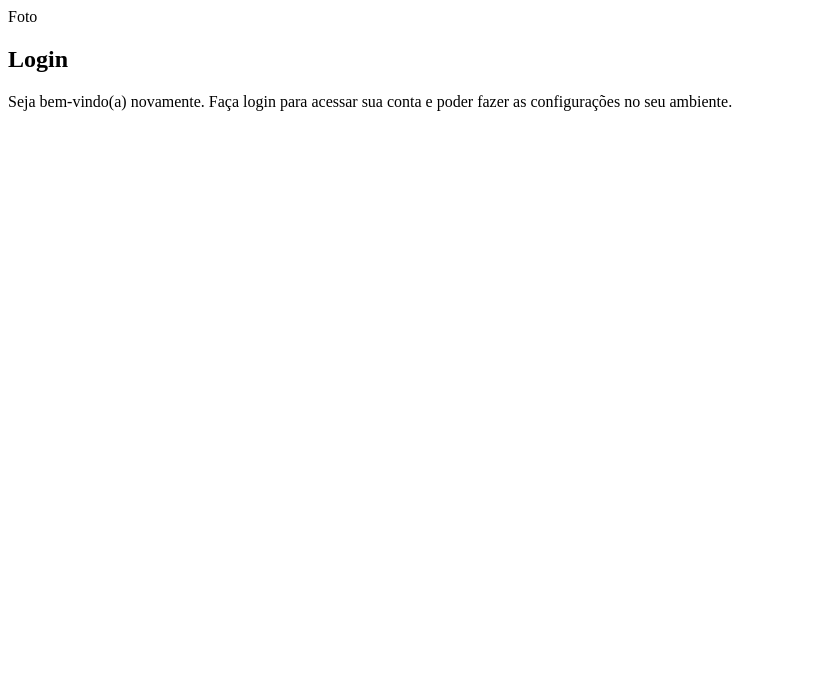
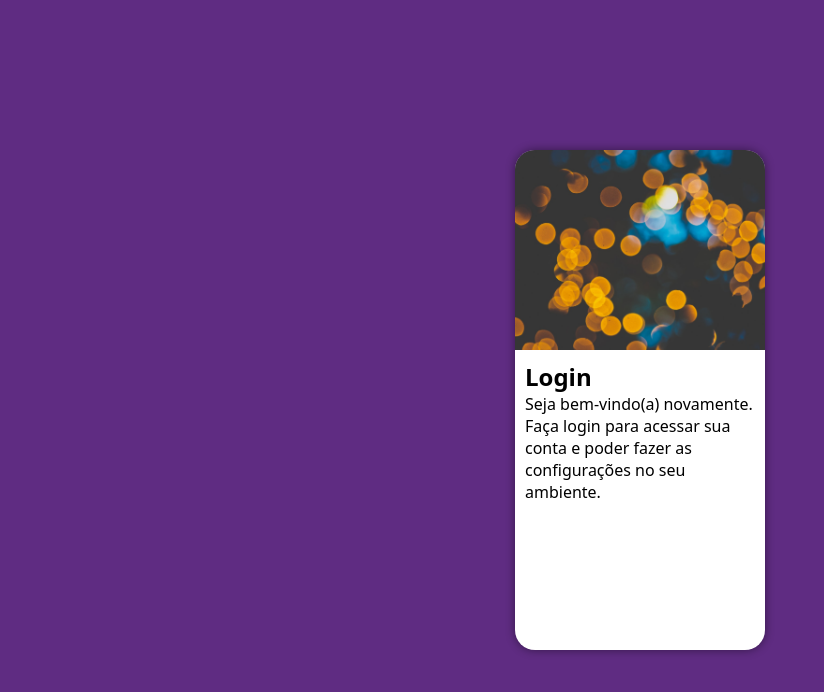
Before and after one commit to viniciustixu/Projeto-login, a plain HTML site: page index.html in a window 1280 px wide. Shown: the whole page, without its empty margins (0-824 px from the left). Drawn offline with Linux system fonts and the light colour scheme.

Commit message:
Primeiro passo projeto-login

```diff
--- a/estilos/style.css
+++ b/estilos/style.css
@@ -4,3 +4,49 @@
     Verde: #49a09d
     Lilás: #5f2c82
 */
+
+* {
+    font-family: system-ui, -apple-system, BlinkMacSystemFont, 'Segoe UI', Roboto, Oxygen, Ubuntu, Cantarell, 'Open Sans', 'Helvetica Neue', sans-serif;
+    padding: 0px;
+    margin: 0px;
+    box-sizing: border-box;
+}
+
+body, html {
+    background-color: #5f2c82;
+    height: 100vh;
+    width: 100vw;
+}
+
+main {
+    position: relative;
+    height: 100vh;
+    width: 100vw;
+}
+
+section#login {
+    position: absolute;
+    top: 50%;
+    left: 50%;
+    transform: translate(-50%, -50%);
+    overflow: hidden;
+
+    background-color: white;
+    width: 250px;
+    height: 500px;
+    border-radius: 20px;
+    box-shadow: 0px 0px 10px rgba(0, 0, 0, 0.450);
+}
+
+section#login > div#imagem {
+    display: block;
+    background: #5f2c82 url(../imagens/luzes.jpg) no-repeat;
+    background-size: cover;
+    background-position: center center;
+    height: 200px;
+}
+
+section#login > div#formulario {
+    padding: 10px;
+    display: block;
+}
--- a/index.html
+++ b/index.html
@@ -11,11 +11,14 @@
     <main>
         <section id="login">
             <div id="imagem">
-                Foto
+                <!--Aqui vai a imagem-->
             </div>
             <div id="formulario">
                 <h1>Login</h1>
                 <p>Seja bem-vindo(a) novamente. Faça login para acessar sua conta e poder fazer as configurações no seu ambiente. </p>
+                <form action="login.php" method="post">
+
+                </form>
             </div>
         </section>
     </main>
```
